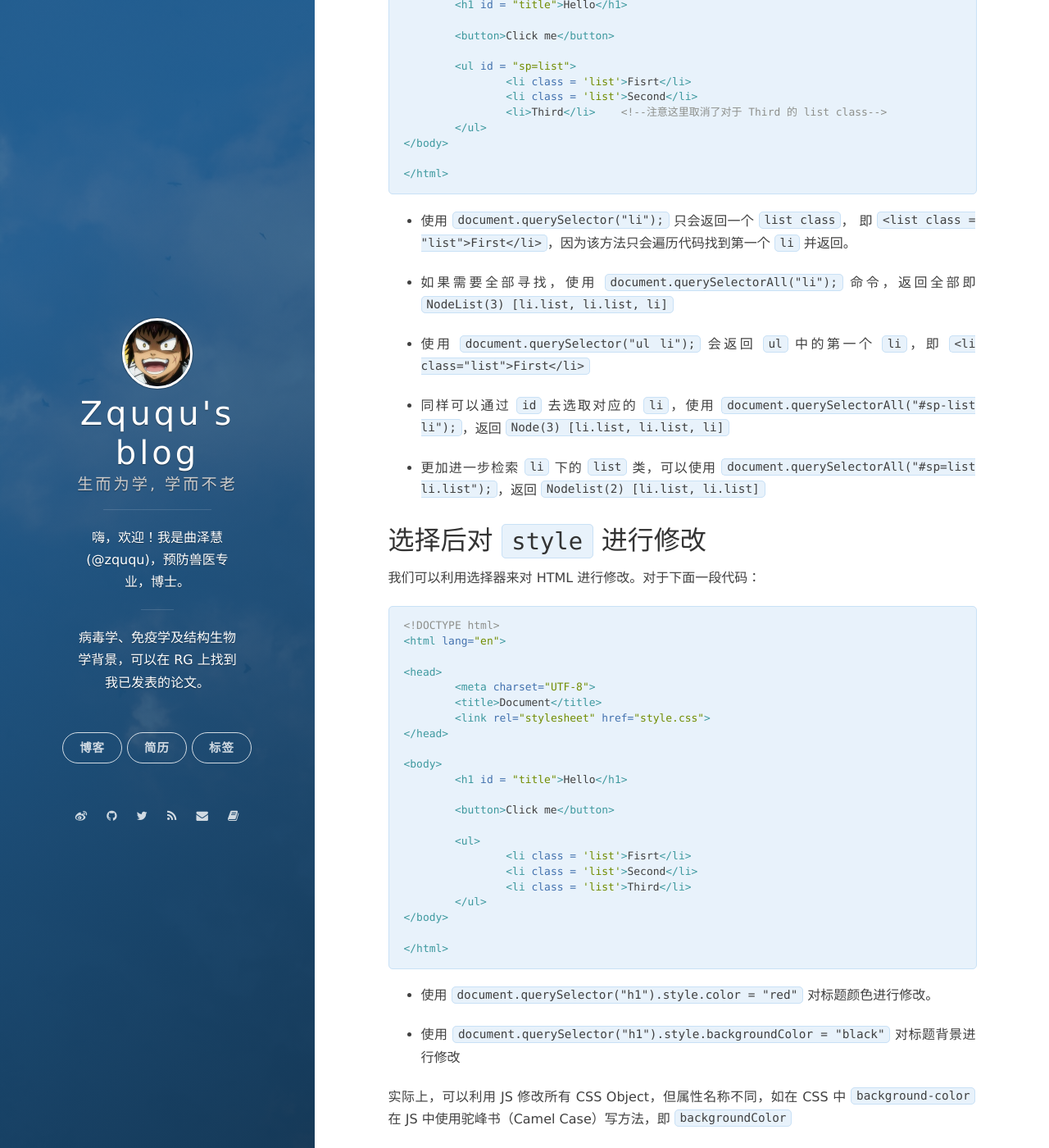
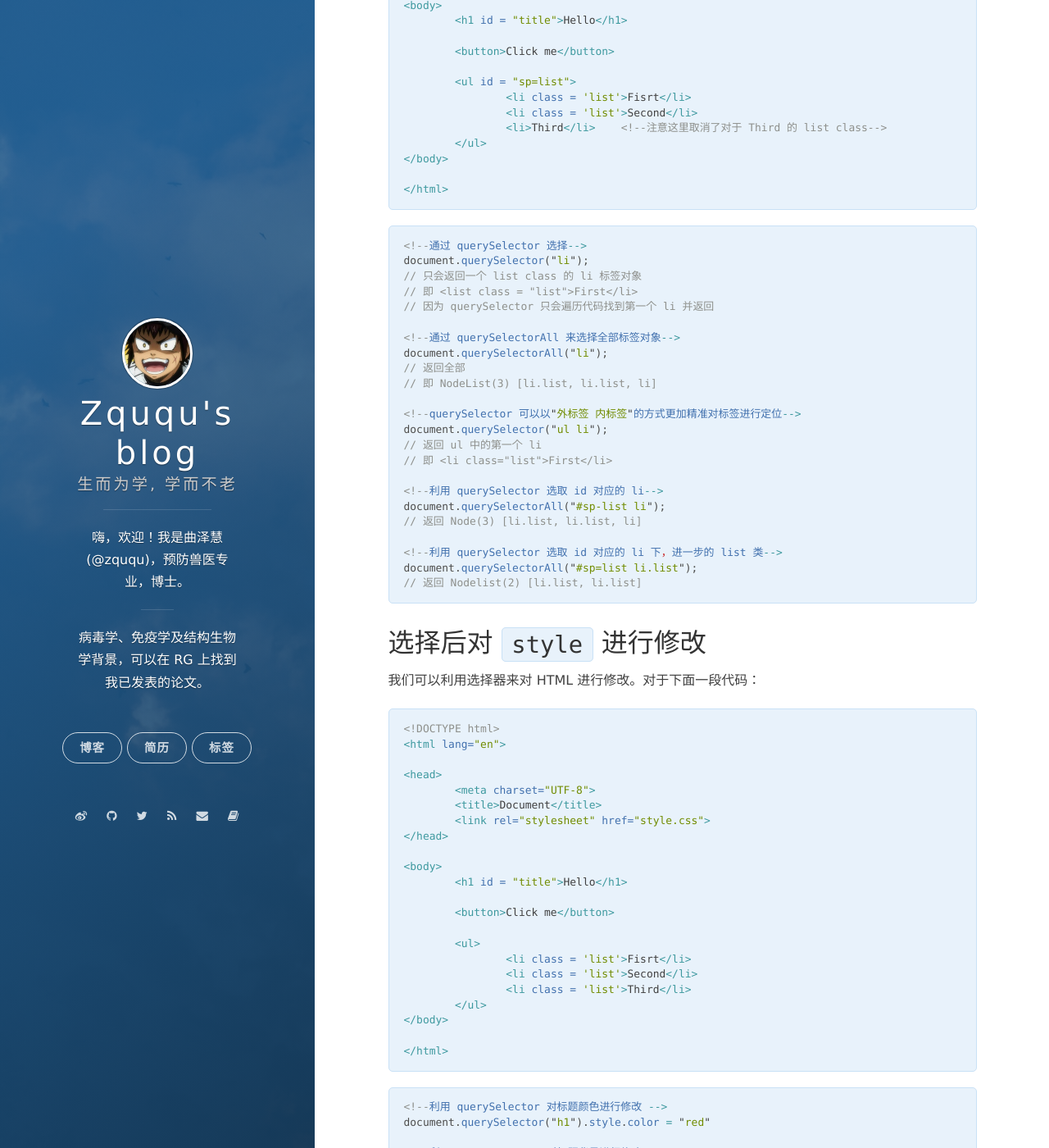
Before and after one commit to onevcat/vno-jekyll, a Jekyll site: the page built from _posts/2020-07-21-Dom.markdown, in a window 1280 px wide and 1400 px high, scrolled down 2848 px. Shown: the whole window at 82% size. Built offline with Jekyll 4.4.1, drawn with Linux system fonts in a browser that asks for light colours; nearby versions of some CDN libraries; comment, search, counter and statistics services are not loaded; some of the changed text lies outside the part shown.

Commit message:
msc of the post

````diff
--- a/_posts/2020-07-21-Dom.markdown
+++ b/_posts/2020-07-21-Dom.markdown
@@ -81,17 +81,22 @@ DOM 有两种常用选择器，即 `document.get` 以及 `querySelector` 方法
 </html>
 ```
 
-+ 使用 `document.getElementsByTagName("body");` 返回 HTMLCollection [body]
+```js
+<!--通过 Tag 标签来获得对象-->
+document.getElementsByTagName("body");
 
-+ 使用 `document.getElementsByTagName("li").length;` 获得长度属性，`document.getElementsByTagName("li")[1];` 获得对应位置的值。
+<!--对于 li，可以访问 length 属性，或者对应位置的值-->
+document.getElementsByTagName("li").length;
+document.getElementsByTagName("li")[1];
 
-+ `document.getElementsByClassName("list");` 返回 `li` 中所有的值，
+<!--通过 document.get 访问类对象，返回 li 中所有的值-->
+document.getElementsByClassName("list");
+// 返回 HTMLCollection(3) [li.list, li.list, li.list]
 
-+ 使用 `document.getElementsByClassName("list");` 会返回
-`HTMLCollection(3) [li.list, li.list, li.list]`。
-
-+ 使用 `document.getElementsById("title");` 会返回 `<h1 id="title">Hello</h1>`
-
+<!--通过 document.get 访问 id-->
+document.getElementsById("title");
+// 返回 <h1 id="title">Hello</h1>
+```
 ## `document.querySelector` 方法
 
 对于以下 HTML 代码，
@@ -121,16 +126,31 @@ DOM 有两种常用选择器，即 `document.get` 以及 `querySelector` 方法
 </html>
 ```
 
-+ 使用 `document.querySelector("li");` 只会返回一个 `list class`， 即 `<list class = "list">First</li>`，因为该方法只会遍历代码找到第一个 `li` 并返回。
+```js
+<!--通过 querySelector 选择-->
+document.querySelector("li");
+// 只会返回一个 list class 的 li 标签对象
+// 即 <list class = "list">First</li>
+// 因为 querySelector 只会遍历代码找到第一个 li 并返回
 
-+ 如果需要全部寻找，使用 `document.querySelectorAll("li");` 命令，返回全部即 `NodeList(3) [li.list, li.list, li]`
+<!--通过 querySelectorAll 来选择全部标签对象-->
+document.querySelectorAll("li");
+// 返回全部
+// 即 NodeList(3) [li.list, li.list, li]
 
-+ 使用 `document.querySelector("ul li");` 会返回 `ul` 中的第一个 `li`，即 `<li class="list">First</li>`
+<!--querySelector 可以以"外标签 内标签"的方式更加精准对标签进行定位-->
+document.querySelector("ul li");
+// 返回 ul 中的第一个 li
+// 即 <li class="list">First</li>
 
-+ 同样可以通过 `id` 去选取对应的 `li`，使用 `document.querySelectorAll("#sp-list li");`，返回 `Node(3) [li.list, li.list, li]`
+<!--利用 querySelector 选取 id 对应的 li-->
+document.querySelectorAll("#sp-list li");
+// 返回 Node(3) [li.list, li.list, li]
 
-+ 更加进一步检索 `li` 下的 `list` 类，可以使用 `document.querySelectorAll("#sp=list li.list");`，返回 `Nodelist(2) [li.list, li.list]`
-
+<!--利用 querySelector 选取 id 对应的 li 下，进一步的 list 类-->
+document.querySelectorAll("#sp=list li.list");
+// 返回 Nodelist(2) [li.list, li.list]
+```
 ## 选择后对 `style` 进行修改
 
 我们可以利用选择器来对 HTML 进行修改。对于下面一段代码：
@@ -160,10 +180,13 @@ DOM 有两种常用选择器，即 `document.get` 以及 `querySelector` 方法
 </html>
 ```
 
+```js
+<!--利用 querySelector 对标题颜色进行修改 -->
+document.querySelector("h1").style.color = "red"
 
-+ 使用 `document.querySelector("h1").style.color = "red"` 对标题颜色进行修改。
-
-+ 使用 `document.querySelector("h1").style.backgroundColor = "black"` 对标题背景进行修改
+<!--利用 querySelector 对标题背景进行修改-->
+document.querySelector("h1").style.backgroundColor = "black"
+```
 
 实际上，可以利用 JS 修改所有 CSS Object，但属性名称不同，如在 CSS 中 `background-color` 在 JS 中使用驼峰书（Camel Case）写方法，即 `backgroundColor`
 
@@ -311,4 +334,4 @@ document.querySelector("h1").setAttribute("class", "title");
 
 ## 更多内容
 
-**更多内容访问 [MDN](https//developer.mozilla.org/zh-CN/docs/Learn) 搜索 DOM。**
+**更多内容访问 [MDN](https://developer.mozilla.org/zh-CN/docs/Learn) 搜索 DOM。**
````
